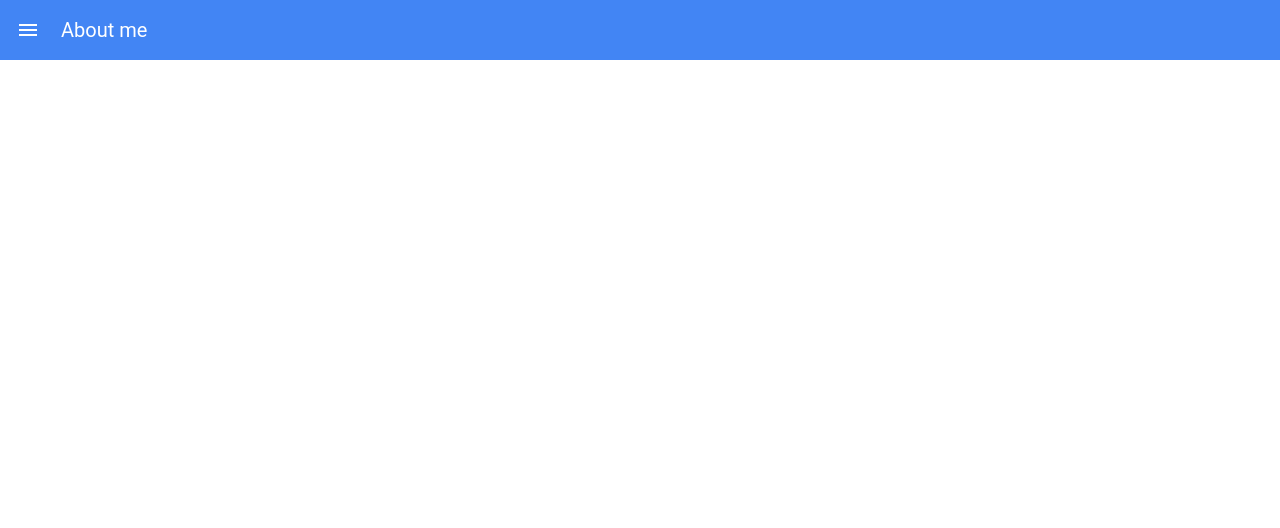
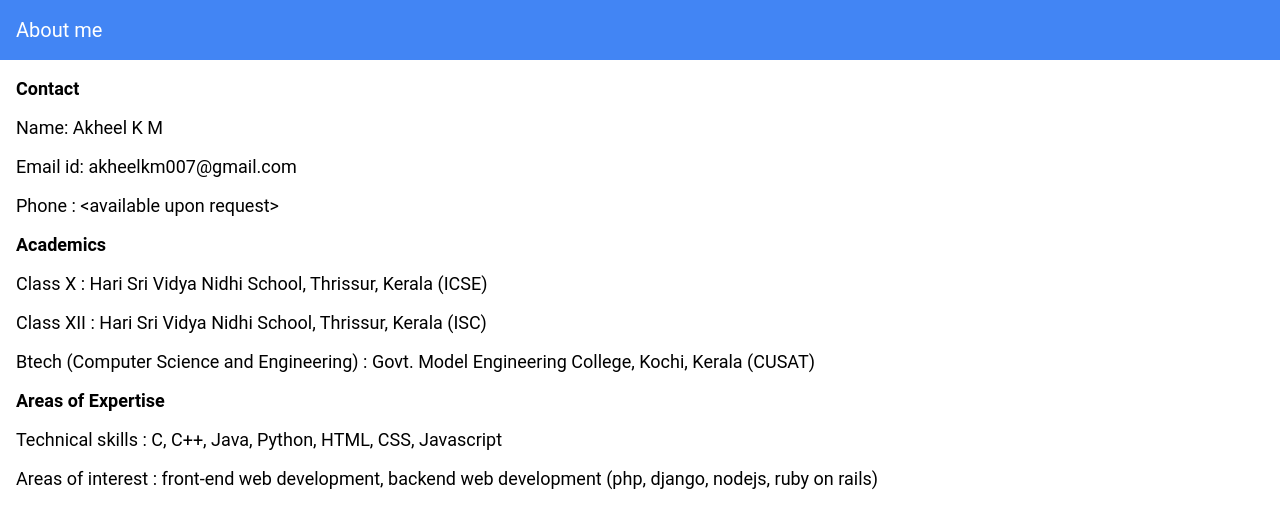
Before and after one commit to akheelkm007/akheelkm007.github.io, a plain HTML site: page index.html in a window 1280 px wide. Drawn offline with Linux system fonts and the light colour scheme.

Commit message:
added real details

```diff
--- a/index.html
+++ b/index.html
@@ -11,7 +11,6 @@
 			padding: 0;
 			width: 100vw;
 			font-family: Roboto, sans-serif;
-			font-size: 20px;
 		}
 
 		.toolbar
@@ -23,6 +22,8 @@
 			color: white;
 			line-height: 60px;
 			padding-left: 16px;
+			font-size: 20px;
+
 		}
 
 		.men-icon
@@ -31,6 +32,18 @@
 			top: 5px;
 			margin-right: 16px;
 		}
+
+		.para,.heading
+		{
+			font-size: 18px;
+			padding-left: 16px;
+		}
+
+		.heading
+		{
+			font-weight: bold;
+
+		}
 	</style>
 
 </head>
@@ -38,9 +51,23 @@
 
 
 	<div class="toolbar">
-		<img src="menu.svg" class="men-icon">
+		<!-- <img src="menu.svg" class="men-icon"> -->
 		About me
 	</div>
+
+	<p class="heading">Contact</p>
+	<p class="para">Name: Akheel K M</p>
+	<p class="para">Email id: akheelkm007@gmail.com</p>
+	<p class="para">Phone : &ltavailable upon request&gt</p>
+
+	<p class="heading">Academics</p>
+	<p class="para">Class X : Hari Sri Vidya Nidhi School, Thrissur, Kerala (ICSE) </p>
+	<p class="para">Class XII : Hari Sri Vidya Nidhi School, Thrissur, Kerala (ISC) </p>
+	<p class="para">Btech (Computer Science and Engineering) : Govt. Model Engineering College, Kochi, Kerala (CUSAT) </p>
+
+	<p class="heading">Areas of Expertise</p>
+	<p class="para">Technical skills : C, C++, Java, Python, HTML, CSS, Javascript</p>
+	<p class="para">Areas of interest : front-end web development, backend web development (php, django, nodejs, ruby on rails)</p>
 
 
 </body>
```
